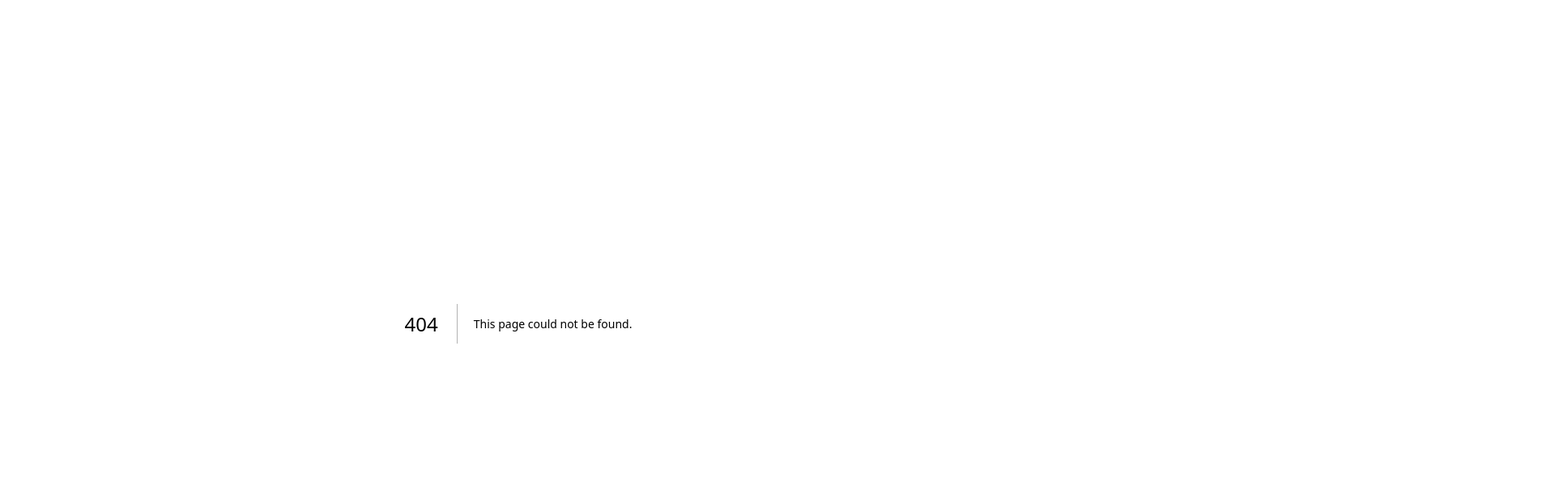
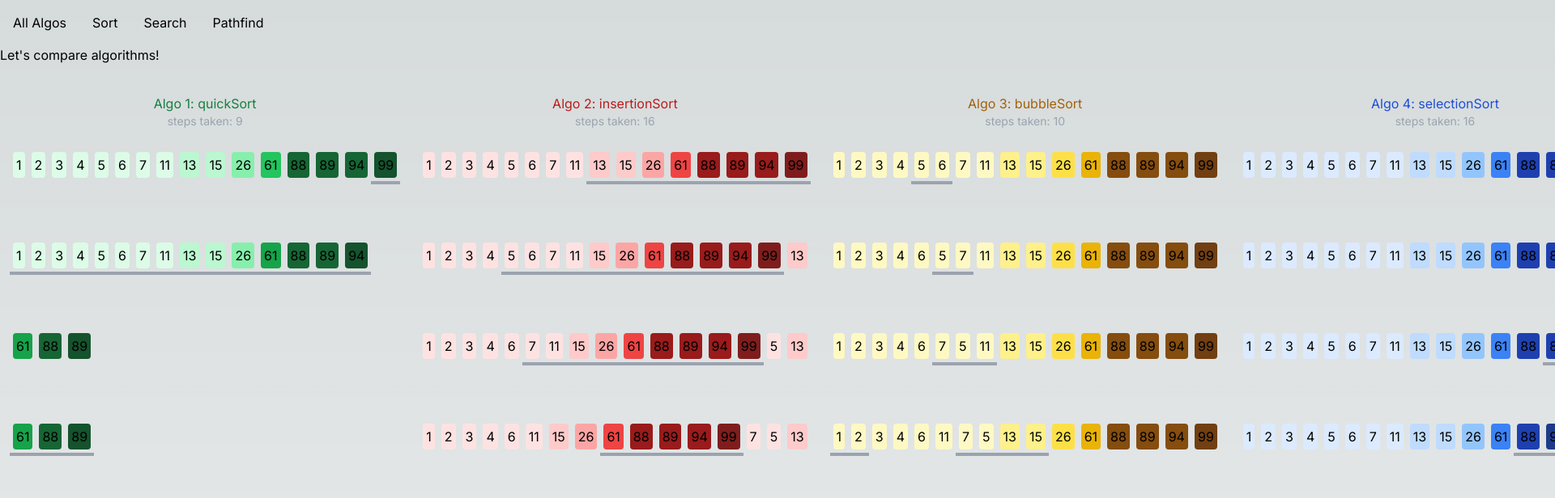
Before and after one commit to yablochko8/algo-visualize, a Next.js app: page /sort in a window 1280 px wide. Before the commit this address had no page. Shown: the top 616 px of the page at 81% size, 1920 px wide, since content can reach past the window. Built offline with nearby package versions, Linux system fonts and the light colour scheme.

Commit message:
new-pages

```diff
--- a/src/app/layout.tsx
+++ b/src/app/layout.tsx
@@ -3,6 +3,41 @@ import { Inter } from "next/font/google";
 import "./globals.css";
 
 const inter = Inter({ subsets: ["latin"] });
+
+type LinkProps = { title: string, path: string }
+
+const linkList: LinkProps[] = [
+  { title: "All Algos", path: "/" },
+  { title: "Sort", path: "/sort" },
+  { title: "Search", path: "/search" },
+  { title: "Pathfind", path: "/pathfind" },
+]
+
+
+
+const HeaderLink = ({ title, path }: LinkProps) => {
+  return (
+    <a href={path}>
+      <div className="flex flex-col rounded m-2 p-2">
+        {title}
+      </div>
+    </a>
+  )
+}
+const HeaderMenu = () => {
+  return (
+    <div className="flex flex-row">
+      {linkList.map(
+        (linkProps) => {
+          return (
+            <HeaderLink {...linkProps} />
+          )
+        }
+      )
+      }
+    </div>
+  )
+}
 
 export const metadata: Metadata = {
   title: "Create Next App",
@@ -16,7 +51,9 @@ export default function RootLayout({
 }>) {
   return (
     <html lang="en">
-      <body className={inter.className}>{children}</body>
+      <body className={inter.className}>
+        <HeaderMenu />
+        {children}</body>
     </html>
   );
 }
--- /dev/null
+++ b/src/app/pathfind/page.tsx
@@ -0,0 +1,13 @@
+"use client"
+
+
+export default function PathFindPage() {
+
+
+  return (
+    <div>
+      <h2>This is the Pathfind page</h2>
+
+    </div>
+  );
+}
--- /dev/null
+++ b/src/app/search/page.tsx
@@ -0,0 +1,14 @@
+"use client"
+
+export default function Home() {
+
+  return (
+    <div>
+
+      <h2>This is the Search page</h2>
+
+
+
+    </div>
+  );
+}
--- /dev/null
+++ b/src/app/sort/page.tsx
@@ -0,0 +1,170 @@
+"use client"
+
+import React, { useEffect, useState } from "react";
+import { bubbleSort } from "@/algorithms/bubbleSort";
+import { selectionSort } from "@/algorithms/selectionSort";
+import { mergeSortVariant } from "@/algorithms/mergeSortVariant";
+import { insertionSort } from "@/algorithms/insertionSort";
+import { quickSort } from "@/algorithms/quickSort";
+
+// all classes of BG color I expect to call from Tailwind:
+// bg-green-50 bg-green-100 bg-green-200 bg-green-300 bg-green-400 bg-green-500
+// bg-green-600 bg-green-700 bg-green-800 bg-green-900
+// bg-red-50 bg-red-100 bg-red-200 bg-red-300 bg-red-400 bg-red-500
+// bg-red-600 bg-red-700 bg-red-800 bg-red-900
+// bg-yellow-50 bg-yellow-100 bg-yellow-200 bg-yellow-300 bg-yellow-400 bg-yellow-500
+// bg-yellow-600 bg-yellow-700 bg-yellow-800 bg-yellow-900
+// bg-blue-50 bg-blue-100 bg-blue-200 bg-blue-300 bg-blue-400 bg-blue-500
+// bg-blue-600 bg-blue-700 bg-blue-800 bg-blue-900
+// text-green-700
+// text-red-700
+// text-yellow-700
+// text-blue-700
+//
+// Context: In Tailwind CSS, the JIT (Just-In-Time) mode needs to know all the classes
+// that will be used in the project at build time. When you dynamically generate class
+// names in JavaScript, Tailwind might not be able to see those classes and therefore
+// doesn't generate the necessary CSS.
+
+const algoColors = ["green", "red", "yellow", "blue"]
+
+const INITIAL_ARRAY = [11, 99, 2, 4, 6, 3, 88, 1, 94, 26, 15, 89, 61, 7, 5, 13]
+
+const initiateAlgoResults = (howManyAlgos: number): number[][][] => {
+  const result: number[][][] = [];
+  for (let i = 0; i < howManyAlgos; i++) {
+    result.push([[...INITIAL_ARRAY]]);
+  }
+  return result;
+}
+
+const createBlankAlgoStats = (): algoStats => {
+  return {
+    stepsTaken: 0,
+    timeTaken: 0
+  };
+}
+const initiateAlgoStats = (howManyAlgos: number): algoStats[] => {
+  const result: algoStats[] = [];
+  for (let i = 0; i < howManyAlgos; i++) {
+    result[i] = createBlankAlgoStats()
+  }
+  return result;
+}
+
+type algoStats = {
+  stepsTaken: number;
+  timeTaken: number;
+}
+
+const normalizedElement = (element: number, array: number[]) => {
+  const realNum = element / Math.max(...array)
+  const minOutput = 1
+  const maxOutput = 9
+
+  return Math.floor(realNum * (maxOutput - minOutput)) + minOutput
+}
+
+export default function Home() {
+  const algos = [quickSort, insertionSort, bubbleSort, selectionSort, mergeSortVariant]
+
+  const [algoResults, setAlgoResults] = useState<number[][][]>(initiateAlgoResults(algos.length))
+  const [algoStats, setAlgoStats] = useState<algoStats[]>(initiateAlgoStats(algos.length))
+
+  const [globalStep, setGlobalStep] = useState<number>(0)
+
+  const captureInterstepSnapsot = (interstepArray: number[], algoIndex: number) => {
+    // Create container for new results, and add latest result in
+    const newResults = [...algoResults]
+    newResults[algoIndex].unshift(interstepArray)
+
+    // Update global result set each time a single algo has new results
+    const newAlgoStats = algoStats
+    newAlgoStats[algoIndex].stepsTaken += 1
+    setAlgoStats(newAlgoStats)
+    setAlgoResults(newResults)
+  }
+
+  useEffect(() => {
+    for (let i = 0; i < algos.length; i++) {
+      const algoFunction = algos[i]
+      algoFunction(algoResults[i][0], captureInterstepSnapsot, i)
+    }
+  }, [])
+
+  return (
+    <div>
+      <h2>Let's compare algorithms!</h2>
+      <br />
+      <div className="flex flex-row">
+        {algoResults.map((algoResultSet, algoNum) => {
+          const algoColor = algoColors[algoNum % algoColors.length]
+          return (
+            <>
+              <div className="flex flex-col m-3">
+                <div className={`flex flex-row justify-center text-${algoColor}-700`}>
+                  Algo {algoNum + 1}: {algos[algoNum].name}
+                </div>
+                <div className={`flex flex-row justify-center text-gray-400 text-sm`}>
+                  steps taken: {algoStats[algoNum].stepsTaken}
+                </div>
+
+
+                {algoResultSet.map((singleArray, testCycleNum) => {
+                  // testCycleNum is 0 for most recent, 1 for second most recent etc
+                  // a testCycle of number 3 (ie 4th result) in a set of length 4 will
+                  // NOT have an antecedent. Hence testCycle needs to be at smaller
+                  // than length - 1
+                  const testHasAntecedent = (testCycleNum < algoResults[algoNum].length - 1)
+
+                  return (
+                    <>
+                      <br />
+                      <div className="flex flex-row">
+
+                        {singleArray.map((element, elementIndex) => {
+                          const normElement = normalizedElement(element, singleArray)
+
+                          const elementHasChanged = (testHasAntecedent && algoResultSet[testCycleNum][elementIndex] != algoResultSet[testCycleNum + 1][elementIndex])
+
+                          return (
+                            <>
+                              <div className="flex flex-col">
+
+                                <div className={`flex flex-row justify-center m-1 p-1 bg-${algoColor}-${normElement}00 rounded`}>
+                                  {element}
+                                </div>
+                                <div className={`flex flex-row h-1 ${elementHasChanged ? "bg-gray-400" : ""}`}>
+                                </div>
+                                <div className="flex flex-row h-5">
+
+                                </div>
+                              </div>
+
+                            </>
+                          )
+                        })}
+                      </div>
+                      <br />
+                    </>
+                  )
+                }
+                )
+                }
+
+              </div>
+
+            </>
+
+          )
+        })}
+
+      </div>
+
+
+
+
+
+    </div>
+  );
+}
```
